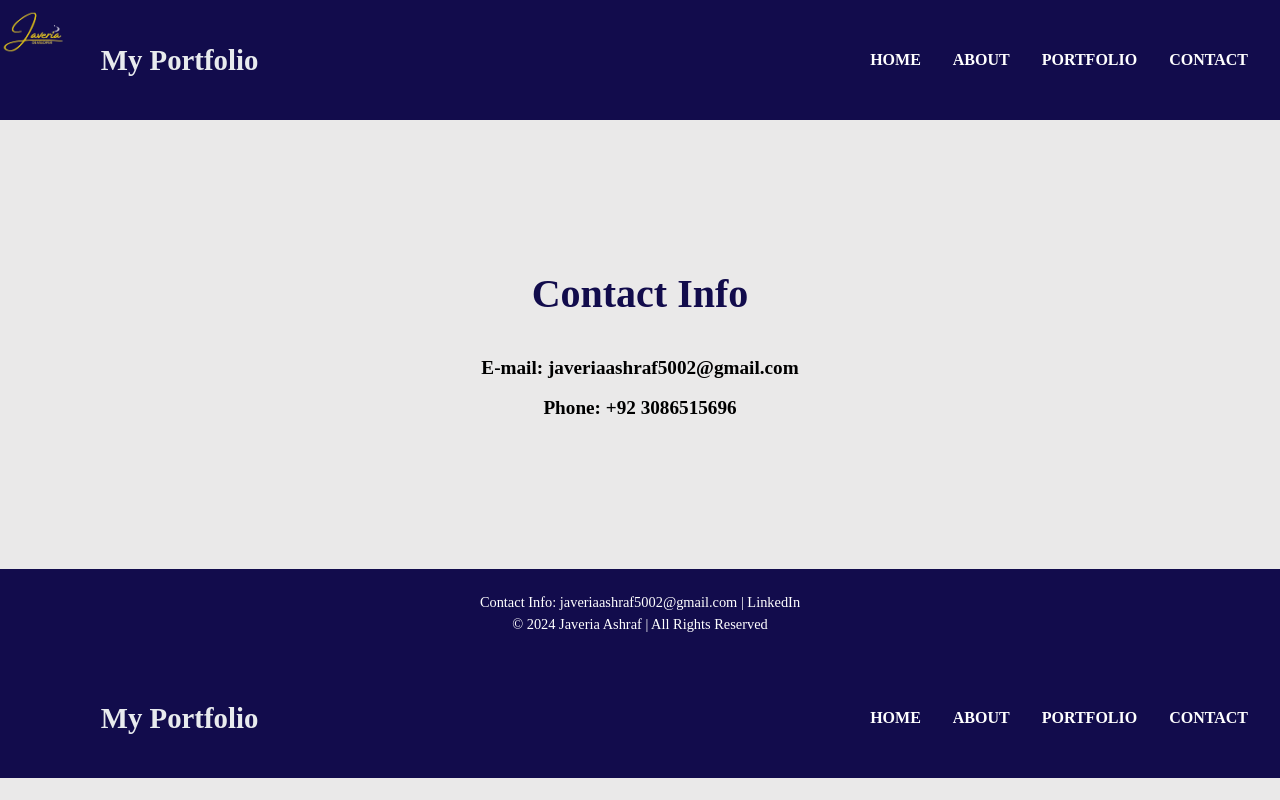
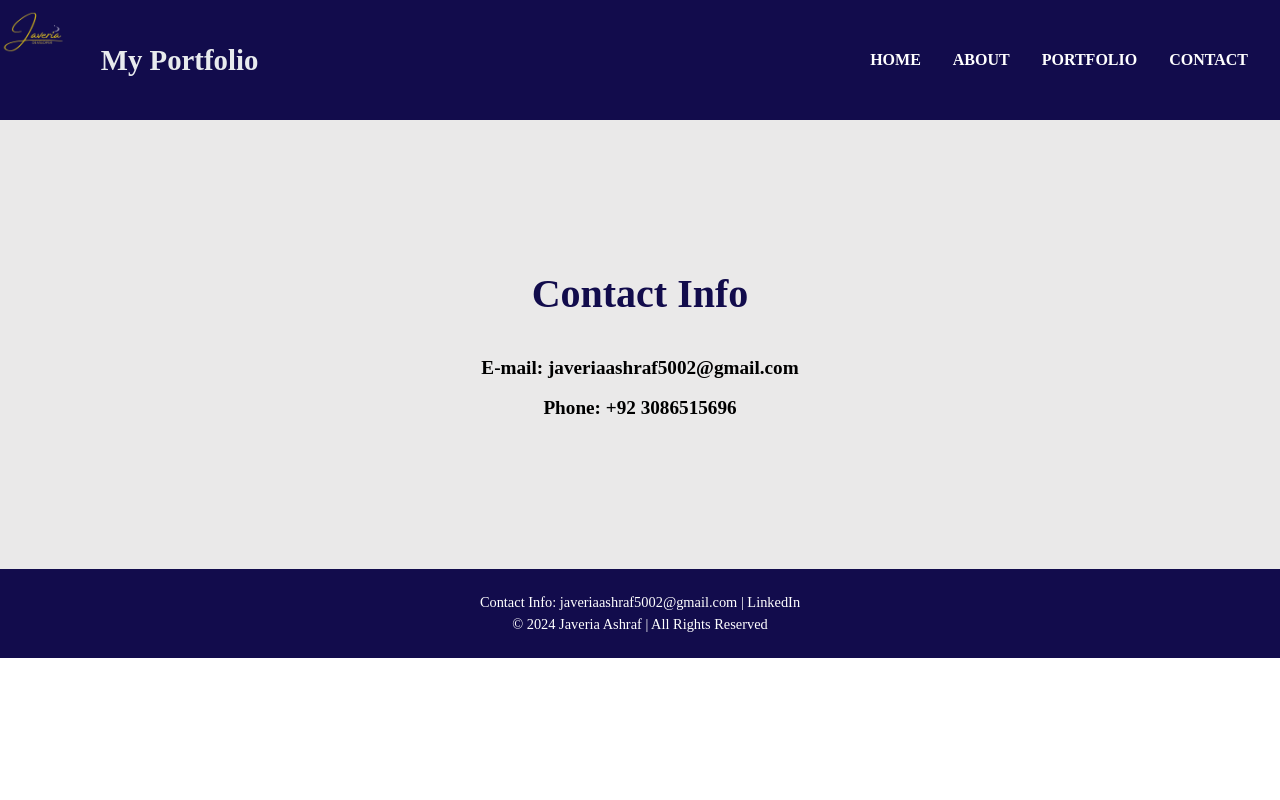
Before and after one commit to Javeria-Ashraf/Portfolio, a plain HTML site: page Contact me.html in a window 1280 px wide. Shown: the top 800 px of the page. Drawn offline with Linux system fonts and the light colour scheme.

Commit message:
Edit ContactPage

```diff
--- a/Contact me.html
+++ b/Contact me.html
@@ -1,48 +1,3 @@
-<!DOCTYPE html>
-<html lang="en">
-<head>
-    <meta charset="UTF-8">
-    <meta name="viewport" content="width=device-width, initial-scale=1.0">
-    <title>My Portfolio</title>
-    <link rel="stylesheet" href="styles.css">
-    <link rel="stylesheet" href="https://cdnjs.cloudflare.com/ajax/libs/font-awesome/6.6.0/css/all.min.css" integrity="sha512-Kc323vGBEqzTmouAECnVceyQqyqdsSiqLQISBL29aUW4U/M7pSPA/gEUZQqv1cwx4OnYxTxve5UMg5GT6L4JJg==" crossorigin="anonymous" referrerpolicy="no-referrer" />
-</head>
-<body>
-
-    <!-- Navigation Bar -->
-    <header>
-       <nav class="navbar">
-            <div class="nav-logo">
-                <div class="logo"></div>
-            </div>
-            <h1>My Portfolio</h1>
-            <div class="nav-icon">
-                <i class="fa-solid fa-bars bar-icon" id="bar-icon"></i>
-            </div>
-              <ul class="navbar-link" id="navbar-link">
-                <li><a href="index.html">Home</a></li>
-                <li><a href="About me.html">About</a></li>
-                <li><a href="Portfolio.html">Portfolio</a></li>
-                <li><a href="Contact me.html">Contact</a></li>
-              </ul>
-        </nav>
-    </header>
-
-    <!-- main -->
-     <section class="contact-Info">
-            <h2>Contact Info</h2>
-            <p>E-mail: javeriaashraf5002@gmail.com </p>
-            <br>
-            <p>Phone: +92 3086515696</p>
-     </section>
-     <!-- Footer Section -->
-     <footer>
-        <p>Contact Info: javeriaashraf5002@gmail.com | LinkedIn</p>
-        <p>© 2024 Javeria Ashraf | All Rights Reserved</p>
-    </footer>
-    <script src="script.js"></script>
-</body>
-
 <!DOCTYPE html>
 <html lang="en">
 <head>
```
